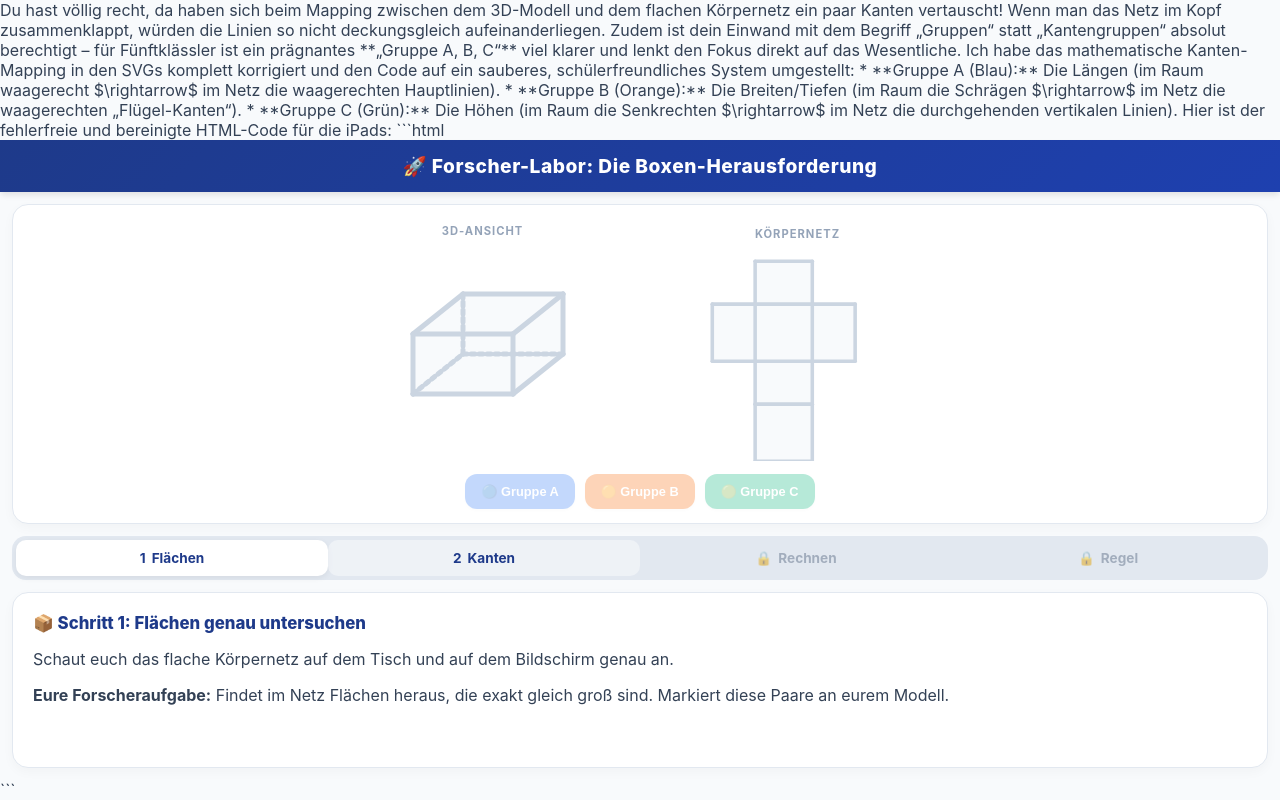
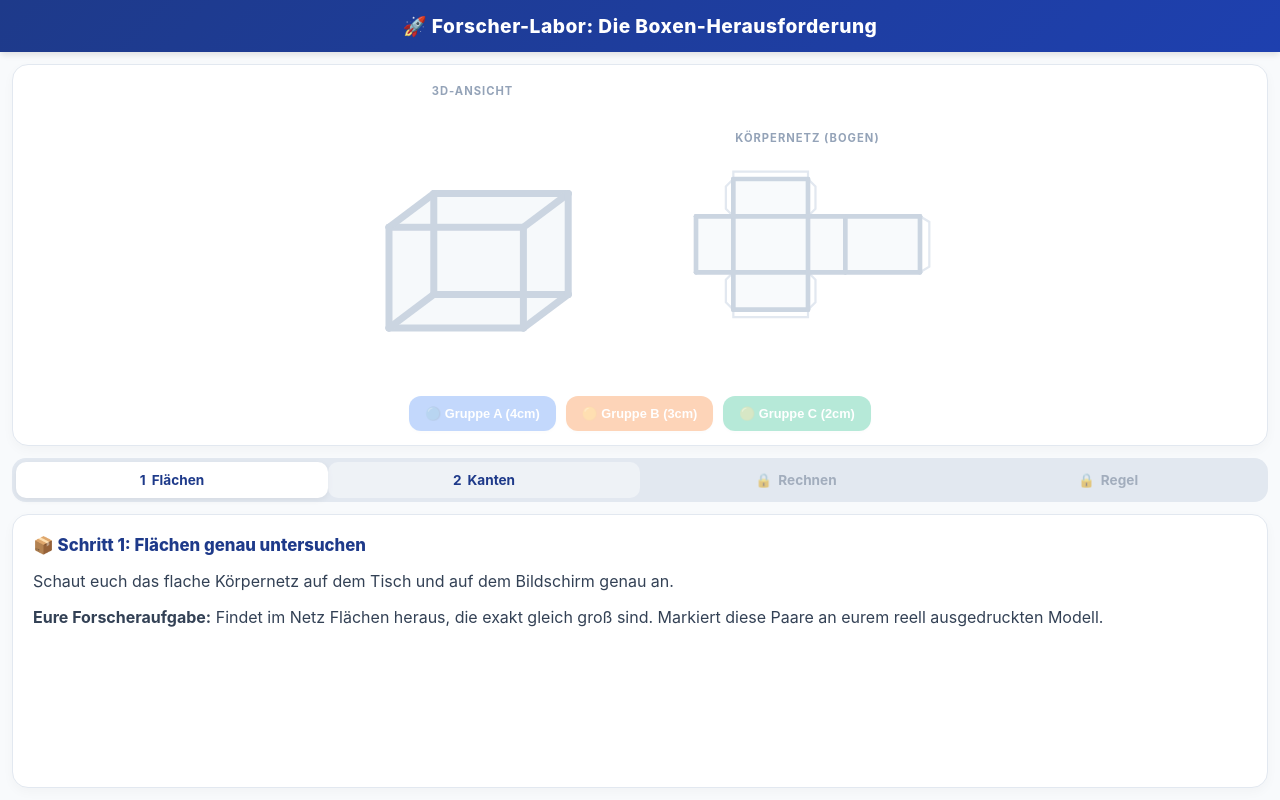
Before and after one commit to HerrDayi/5.UB, a plain HTML site: page index.html in a window 1280 px wide. Drawn offline with Linux system fonts and the light colour scheme.

Commit message:
Update index.html

````diff
--- a/index.html
+++ b/index.html
@@ -1,14 +1,3 @@
-Du hast völlig recht, da haben sich beim Mapping zwischen dem 3D-Modell und dem flachen Körpernetz ein paar Kanten vertauscht! Wenn man das Netz im Kopf zusammenklappt, würden die Linien so nicht deckungsgleich aufeinanderliegen. Zudem ist dein Einwand mit dem Begriff „Gruppen“ statt „Kantengruppen“ absolut berechtigt – für Fünftklässler ist ein prägnantes **„Gruppe A, B, C“** viel klarer und lenkt den Fokus direkt auf das Wesentliche.
-
-Ich habe das mathematische Kanten-Mapping in den SVGs komplett korrigiert und den Code auf ein sauberes, schülerfreundliches System umgestellt:
-
-* **Gruppe A (Blau):** Die Längen (im Raum waagerecht $\rightarrow$ im Netz die waagerechten Hauptlinien).
-* **Gruppe B (Orange):** Die Breiten/Tiefen (im Raum die Schrägen $\rightarrow$ im Netz die waagerechten „Flügel-Kanten“).
-* **Gruppe C (Grün):** Die Höhen (im Raum die Senkrechten $\rightarrow$ im Netz die durchgehenden vertikalen Linien).
-
-Hier ist der fehlerfreie und bereinigte HTML-Code für die iPads:
-
-```html
 <html lang="de">
 <head>
     <meta charset="UTF-8">
@@ -31,11 +20,9 @@ Hier ist der fehlerfreie und bereinigte HTML-Code für die iPads:
         html, body { position: fixed; overflow: hidden; width: 100%; height: 100%; font-family: -apple-system, BlinkMacSystemFont, "Segoe UI", Roboto, sans-serif; }
         body { background-color: var(--bg); margin: 0; display: flex; flex-direction: column; color: var(--text); }
 
-        /* HEADER REFRESH */
         .header { background: linear-gradient(135deg, var(--primary), #1e40af); color: white; padding: 14px; text-align: center; flex-shrink: 0; box-shadow: 0 4px 6px -1px rgba(0,0,0,0.1); }
         .header h1 { margin: 0; font-size: 1.2rem; font-weight: 800; letter-spacing: 0.5px; }
 
-        /* VISUELLER WORKSPACE AS A CLEAN CARD */
         .visual-workspace {
             background: var(--card-bg);
             margin: 12px 12px 6px 12px;
@@ -51,9 +38,9 @@ Hier ist der fehlerfreie und bereinigte HTML-Code für die iPads:
             display: flex;
             justify-content: center;
             align-items: center;
-            gap: 30px;
+            gap: 20px;
             margin: 5px auto;
-            max-width: 600px;
+            max-width: 650px;
         }
 
         .model-box {
@@ -72,26 +59,25 @@ Hier ist der fehlerfreie und bereinigte HTML-Code für die iPads:
             letter-spacing: 1px;
         }
 
-        .net-svg { width: 100%; max-width: 200px; height: auto; min-height: 140px; }
+        .net-svg { width: 100%; max-width: 280px; height: auto; min-height: 150px; }
 
         .edge { stroke: #cbd5e1; stroke-width: 2.5; transition: stroke 0.3s, stroke-width 0.3s; fill: none; stroke-linecap: round; }
+        .flap { stroke: #e2e8f0; stroke-width: 1.2; fill: none; }
         .face-bg { fill: #f8fafc; stroke: #e2e8f0; stroke-width: 1; }
-        .quader-face { fill: #f1f5f9; fill-opacity: 0.5; }
+        .quader-face { fill: #f1f5f9; fill-opacity: 0.6; }
 
         /* Highlights */
         .edge.highlight-g1 { stroke: var(--color-g1); stroke-width: 5.5; }
         .edge.highlight-g2 { stroke: var(--color-g2); stroke-width: 5.5; }
         .edge.highlight-g3 { stroke: var(--color-g3); stroke-width: 5.5; }
 
-        /* Modernere Buttons */
-        .kanten-explorer { display: flex; justify-content: center; gap: 10px; margin-top: 10px; }
+        .kanten-explorer { display: flex; justify-content: center; gap: 10px; margin-top: 12px; }
         .explorer-btn { border: none; padding: 10px 16px; border-radius: 12px; color: white; font-weight: 700; font-size: 0.8rem; cursor: pointer; opacity: 0.3; transition: all 0.2s ease; box-shadow: 0 2px 4px rgba(0,0,0,0.05); }
         .explorer-btn.active { opacity: 1; box-shadow: 0 4px 10px rgba(0,0,0,0.15); transform: translateY(-1px); }
         .btn-g1 { background: var(--color-g1); }
         .btn-g2 { background: var(--color-g2); }
         .btn-g3 { background: var(--color-g3); }
 
-        /* PROGRESS STEPPER */
         .stepper-container {
             display: flex;
             justify-content: space-between;
@@ -120,7 +106,6 @@ Hier ist der fehlerfreie und bereinigte HTML-Code für die iPads:
         .step-tab.active { background: var(--card-bg); color: var(--primary); box-shadow: 0 2px 6px rgba(0,0,0,0.06); }
         .step-tab.locked { opacity: 0.5; cursor: not-allowed; }
 
-        /* INHALTS-CONTAINER */
         .content-container {
             flex-grow: 1;
             margin: 6px 12px 12px 12px;
@@ -129,7 +114,6 @@ Hier ist der fehlerfreie und bereinigte HTML-Code für die iPads:
             border: 1px solid #e2e8f0;
             box-shadow: 0 4px 12px rgba(0,0,0,0.03);
             overflow-y: auto;
-            position: relative;
         }
 
         .step-panel { display: none; padding: 20px; animation: fadeIn 0.3s ease; }
@@ -141,18 +125,15 @@ Hier ist der fehlerfreie und bereinigte HTML-Code für die iPads:
         }
 
         .step-title { font-size: 1.05rem; font-weight: 800; color: var(--primary); margin-top: 0; margin-bottom: 12px; display: flex; align-items: center; gap: 8px; }
-
-        /* VALIDIERUNG & TOOLS */
         .validation-row { display: flex; align-items: center; justify-content: space-between; margin-bottom: 10px; background: #f8fafc; padding: 10px 14px; border-radius: 10px; border: 1px solid #edf2f7; }
-        .calc-input { width: 60px; padding: 6px; border: 2px solid #cbd5e1; border-radius: 8px; text-align: center; font-weight: 700; font-size: 0.95rem; color: var(--text); transition: all 0.2s; }
+        .calc-input { width: 60px; padding: 6px; border: 2px solid #cbd5e1; border-radius: 8px; text-align: center; font-weight: 700; font-size: 0.95rem; color: var(--text); }
         .calc-input:focus { border-color: var(--primary); outline: none; }
         .calc-input.correct { border-color: var(--success); background: #f0fdf4; color: var(--success); }
 
         .toggle-box { background: var(--primary-light); border-left: 4px solid var(--color-g1); padding: 12px; border-radius: 8px; margin-top: 10px; font-size: 0.85rem; display: none; line-height: 1.4; }
         .info-trigger-btn { background: #f1f5f9; border: 1px solid #cbd5e1; color: #475569; padding: 6px 12px; border-radius: 8px; font-size: 0.75rem; font-weight: 700; cursor: pointer; margin-top: 5px; }
-
         .pill-container { display: flex; flex-wrap: wrap; gap: 8px; margin-top: 12px; }
-        .pill { background: var(--primary-light); color: var(--primary); border: 1px solid #dbeafe; padding: 8px 14px; border-radius: 10px; font-size: 0.8rem; font-weight: 600; line-height: 1.3; }
+        .pill { background: var(--primary-light); color: var(--primary); border: 1px solid #dbeafe; padding: 8px 14px; border-radius: 10px; font-size: 0.8rem; font-weight: 600; }
     </style>
 </head>
 <body>
@@ -166,68 +147,76 @@ Hier ist der fehlerfreie und bereinigte HTML-Code für die iPads:
 
         <div class="model-box">
             <div class="model-label">3D-Ansicht</div>
-            <svg class="net-svg" viewBox="0 0 100 110">
-                <polygon points="15,75 65,75 65,45 15,45" class="quader-face" style="stroke: #e2e8f0; stroke-width: 0.5;"/>
-                <polygon points="65,75 90,55 90,25 65,45" class="quader-face" style="stroke: #e2e8f0; stroke-width: 0.5;"/>
-                <polygon points="15,45 65,45 90,25 40,25" class="quader-face" style="stroke: #e2e8f0; stroke-width: 0.5;"/>
+            <svg class="net-svg" viewBox="0 0 100 100">
+                <polygon points="20,80 68,80 68,44 20,44" class="quader-face" style="stroke: #e2e8f0; stroke-width: 0.5;"/>
+                <polygon points="68,80 84,68 84,32 68,44" class="quader-face" style="stroke: #e2e8f0; stroke-width: 0.5;"/>
+                <polygon points="20,44 68,44 84,32 36,32" class="quader-face" style="stroke: #e2e8f0; stroke-width: 0.5;"/>
 
-                <line x1="15" y1="45" x2="65" y2="45" class="edge id-a" />
-                <line x1="15" y1="75" x2="65" y2="75" class="edge id-a" />
-                <line x1="40" y1="25" x2="90" y2="25" class="edge id-a" />
-                <line x1="40" y1="55" x2="90" y2="55" class="edge id-a" style="stroke-dasharray: 2,2;" />
+                <line x1="20" y1="44" x2="68" y2="44" class="edge id-a" />
+                <line x1="20" y1="80" x2="68" y2="80" class="edge id-a" />
+                <line x1="36" y1="32" x2="84" y2="32" class="edge id-a" />
+                <line x1="36" y1="68" x2="84" y2="68" class="edge id-a" />
 
-                <line x1="15" y1="45" x2="40" y2="25" class="edge id-b" />
-                <line x1="65" y1="45" x2="90" y2="25" class="edge id-b" />
-                <line x1="15" y1="75" x2="40" y2="55" class="edge id-b" style="stroke-dasharray: 2,2;" />
-                <line x1="65" y1="75" x2="90" y2="55" class="edge id-b" />
+                <line x1="20" y1="44" x2="36" y2="32" class="edge id-b" />
+                <line x1="68" y1="44" x2="84" y2="32" class="edge id-b" />
+                <line x1="20" y1="80" x2="36" y2="68" class="edge id-b" />
+                <line x1="68" y1="80" x2="84" y2="68" class="edge id-b" />
 
-                <line x1="15" y1="45" x2="15" y2="75" class="edge id-c" />
-                <line x1="65" y1="45" x2="65" y2="75" class="edge id-c" />
-                <line x1="40" y1="25" x2="40" y2="55" class="edge id-c" style="stroke-dasharray: 2,2;" />
-                <line x1="90" y1="25" x2="90" y2="55" class="edge id-c" />
+                <line x1="20" y1="44" x2="20" y2="80" class="edge id-c" />
+                <line x1="68" y1="44" x2="68" y2="80" class="edge id-c" />
+                <line x1="36" y1="32" x2="36" y2="68" class="edge id-c" />
+                <line x1="84" y1="32" x2="84" y2="68" class="edge id-c" />
             </svg>
         </div>
 
         <div class="model-box">
-            <div class="model-label">Körpernetz</div>
-            <svg class="net-svg" viewBox="0 0 140 150">
-                <rect x="40" y="10" width="40" height="30" class="face-bg" />
-                <rect x="10" y="40" width="30" height="40" class="face-bg" />
-                <rect x="40" y="40" width="40" height="40" class="face-bg" />
-                <rect x="80" y="40" width="30" height="40" class="face-bg" />
-                <rect x="40" y="80" width="40" height="30" class="face-bg" />
-                <rect x="40" y="110" width="40" height="40" class="face-bg" />
+            <div class="model-label">Körpernetz (Bogen)</div>
+            <svg class="net-svg" viewBox="0 0 150 100">
+                <rect x="15" y="35" width="20" height="30" class="face-bg" />
+                <rect x="35" y="35" width="40" height="30" class="face-bg" />
+                <rect x="75" y="35" width="20" height="30" class="face-bg" />
+                <rect x="95" y="35" width="40" height="30" class="face-bg" />
+                <rect x="35" y="15" width="40" height="20" class="face-bg" />
+                <rect x="35" y="65" width="40" height="20" class="face-bg" />
 
-                <line x1="40" y1="10" x2="80" y2="10" class="edge id-a" />
-                <line x1="40" y1="40" x2="80" y2="40" class="edge id-a" />
-                <line x1="40" y1="80" x2="80" y2="80" class="edge id-a" />
-                <line x1="40" y1="110" x2="80" y2="110" class="edge id-a" />
-                <line x1="40" y1="150" x2="80" y2="150" class="edge id-a" />
+                <path d="M 135 65 L 140 62 L 140 38 L 135 35" class="flap" />
+                <path d="M 35 15 L 35 11 L 75 11 L 75 15" class="flap" />
+                <path d="M 35 35 L 31 31 L 31 19 L 35 15" class="flap" />
+                <path d="M 75 35 L 79 31 L 79 19 L 75 15" class="flap" />
+                <path d="M 35 85 L 35 89 L 75 89 L 75 85" class="flap" />
+                <path d="M 35 65 L 31 69 L 31 81 L 35 85" class="flap" />
+                <path d="M 75 65 L 79 69 L 79 81 L 75 85" class="flap" />
 
-                <line x1="40" y1="10" x2="40" y2="40" class="edge id-b" />
-                <line x1="80" y1="10" x2="80" y2="40" class="edge id-b" />
-                <line x1="10" y1="40" x2="40" y2="40" class="edge id-b" />
-                <line x1="80" y1="40" x2="110" y2="40" class="edge id-b" />
-                <line x1="10" y1="80" x2="40" y2="80" class="edge id-b" />
-                <line x1="80" y1="80" x2="110" y2="80" class="edge id-b" />
-                <line x1="40" y1="80" x2="40" y2="110" class="edge id-b" />
-                <line x1="80" y1="80" x2="80" y2="110" class="edge id-b" />
+                <line x1="35" y1="35" x2="75" y2="35" class="edge id-a" />
+                <line x1="35" y1="65" x2="75" y2="65" class="edge id-a" />
+                <line x1="95" y1="35" x2="135" y2="35" class="edge id-a" />
+                <line x1="95" y1="65" x2="135" y2="65" class="edge id-a" />
+                <line x1="35" y1="15" x2="75" y2="15" class="edge id-a" />
+                <line x1="35" y1="85" x2="75" y2="85" class="edge id-a" />
 
-                <line x1="10" y1="40" x2="10" y2="80" class="edge id-c" />
-                <line x1="40" y1="40" x2="40" y2="80" class="edge id-c" />
-                <line x1="80" y1="40" x2="80" y2="80" class="edge id-c" />
-                <line x1="110" y1="40" x2="110" y2="80" class="edge id-c" />
-                <line x1="40" y1="110" x2="40" y2="150" class="edge id-c" />
-                <line x1="80" y1="110" x2="80" y2="150" class="edge id-c" />
+                <line x1="15" y1="35" x2="15" y2="65" class="edge id-b" />
+                <line x1="35" y1="35" x2="35" y2="65" class="edge id-b" />
+                <line x1="75" y1="35" x2="75" y2="65" class="edge id-b" />
+                <line x1="95" y1="35" x2="95" y2="65" class="edge id-b" />
+                <line x1="135" y1="35" x2="135" y2="65" class="edge id-b" />
+
+                <line x1="15" y1="35" x2="35" y2="35" class="edge id-c" />
+                <line x1="15" y1="65" x2="35" y2="65" class="edge id-c" />
+                <line x1="75" y1="35" x2="95" y2="35" class="edge id-c" />
+                <line x1="75" y1="65" x2="95" y2="65" class="edge id-c" />
+                <line x1="35" y1="15" x2="35" y2="35" class="edge id-c" />
+                <line x1="75" y1="15" x2="75" y2="35" class="edge id-c" />
+                <line x1="35" y1="65" x2="35" y2="85" class="edge id-c" />
+                <line x1="75" y1="65" x2="75" y2="85" class="edge id-c" />
             </svg>
         </div>
 
     </div>
 
     <div class="kanten-explorer">
-        <button class="explorer-btn btn-g1" onclick="toggleKanten('a', this)">🔵 Gruppe A</button>
-        <button class="explorer-btn btn-g2" onclick="toggleKanten('b', this)">🟠 Gruppe B</button>
-        <button class="explorer-btn btn-g3" onclick="toggleKanten('c', this)">🟢 Gruppe C</button>
+        <button class="explorer-btn btn-g1" onclick="toggleKanten('a', this)">🔵 Gruppe A (4cm)</button>
+        <button class="explorer-btn btn-g2" onclick="toggleKanten('b', this)">🟠 Gruppe B (3cm)</button>
+        <button class="explorer-btn btn-g3" onclick="toggleKanten('c', this)">🟢 Gruppe C (2cm)</button>
     </div>
 </div>
 
@@ -239,17 +228,16 @@ Hier ist der fehlerfreie und bereinigte HTML-Code für die iPads:
 </div>
 
 <div class="content-container">
-
     <div class="step-panel active" id="panel1">
         <div class="step-title">📦 Schritt 1: Flächen genau untersuchen</div>
         <p>Schaut euch das flache Körpernetz auf dem Tisch und auf dem Bildschirm genau an.</p>
-        <p><b>Eure Forscheraufgabe:</b> Findet im Netz Flächen heraus, die exakt gleich groß sind. Markiert diese Paare an eurem Modell.</p>
+        <p><b>Eure Forscheraufgabe:</b> Findet im Netz Flächen heraus, die exakt gleich groß sind. Markiert diese Paare an eurem reell ausgedruckten Modell.</p>
     </div>
 
     <div class="step-panel" id="panel2">
         <div class="step-title">📐 Schritt 2: Kantenbezeichnungen übertragen</div>
         <p>Übertragt die Kantenbezeichnungen auf euer Modell. Achtet genau darauf, welche Kanten im Raummodell dieselbe Länge besitzen.</p>
-        <p style="color: #475569;">💡 <i>Tippt oben auf die bunten Gruppen-Knöpfe, um zu sehen, welche Linien im Raum und in der Fläche zusammengehören!</i></p>
+        <p style="color: #475569;">💡 <i>Tippt oben auf die bunten Gruppen-Knöpfe, um zu sehen, welche Linien im Raum und in der Fläche zusammengehören! Die dünnen grauen Linien außen sind eure Klebelaschen.</i></p>
 
         <button class="info-trigger-btn" onclick="document.getElementById('checkZahlen').style.display='block'">ℹ️ Hilfestellung: Beispiel-Maße einblenden</button>
         <div id="checkZahlen" class="toggle-box">
@@ -288,7 +276,6 @@ Hier ist der fehlerfreie und bereinigte HTML-Code für die iPads:
             <div class="pill">Unsere allgemeine Rechenregel lautet...</div>
         </div>
     </div>
-
 </div>
 
 <script>
@@ -348,5 +335,3 @@ Hier ist der fehlerfreie und bereinigte HTML-Code für die iPads:
 </script>
 </body>
 </html>
-
-```
````
